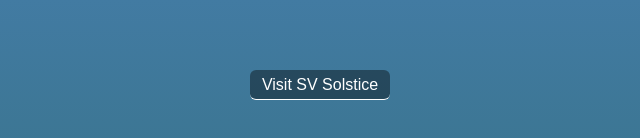
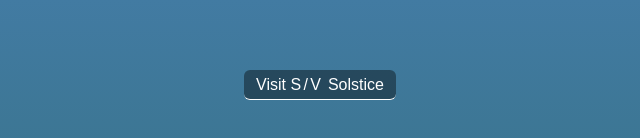
Before and after one commit to pacificnwlife/pacificnw.life, a plain HTML site: page index.html in a window 1280 px wide. Shown: the part 650-788 px from the top of the page, 320-960 px from the left. Drawn offline with Linux system fonts and the light colour scheme.

Commit message:
Update index.html

```diff
--- a/index.html
+++ b/index.html
@@ -56,7 +56,9 @@
   <div class="full-image">
     <img src="index.jpg" alt="Welcome to PacificNW.life">
     <div class="link-overlay">
-      <a href="https://svsolstice.pacificnw.life">Visit SV Solstice</a>
+    <a href="https://svsolstice.pacificnw.life">
+      Visit <span style="letter-spacing: 0.15em;">S/V</span> Solstice
+     </a>
     </div>
   </div>
 </body>
```
